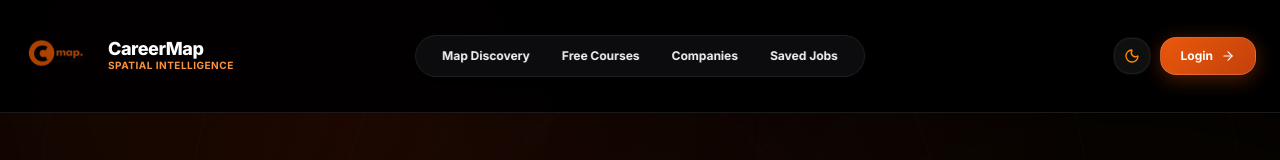
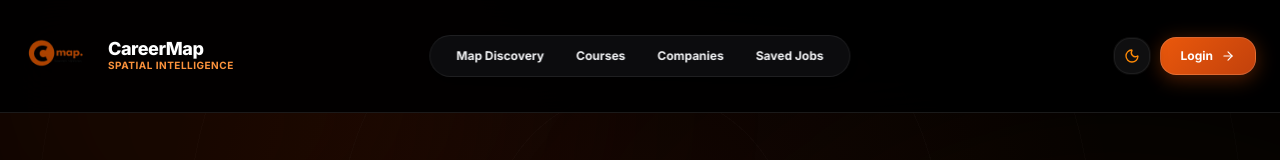
Before and after one commit to dp2005317/CAREER_MAP, a Next.js app: page / in a window 1280 px wide. Shown: the top 160 px of the page. Built offline with nearby package versions, Linux system fonts and the light colour scheme; no server answers.

Commit message:
fix: change Free Courses references to Courses

```diff
--- a/src/app/courses/page.tsx
+++ b/src/app/courses/page.tsx
@@ -58,7 +58,7 @@ const tabs = [
   { id: "paths", label: "Career Paths", icon: Target },
 ];
 
-export default function FreeCoursesPage() {
+export default function CoursesPage() {
   const router = useRouter();
   const { user, profile, courseProgress, certificates, getCourseProgress } = useAuth();
 
@@ -180,7 +180,7 @@ export default function FreeCoursesPage() {
       />
       <div className="flex-1 flex flex-col min-w-0 h-full overflow-hidden relative">
         <DashboardHeader
-          title="Free Certification Courses"
+          title="Certification Courses"
           user={user || profile}
           hasResume={!!profile?.resumeName}
           onMenuToggle={() => setIsMobileMenuOpen(!isMobileMenuOpen)}
--- a/src/app/page.tsx
+++ b/src/app/page.tsx
@@ -64,7 +64,7 @@ export default function Home() {
             Map Discovery
           </Link>
           <Link href="/courses" className="px-3.5 py-1.5 rounded-full hover:text-blue-600 dark:hover:text-orange-400 transition-colors">
-            Free Courses
+            Courses
           </Link>
           <Link href="/dashboard?tab=companies" className="px-3.5 py-1.5 rounded-full hover:text-blue-600 dark:hover:text-orange-400 transition-colors">
             Companies
```
